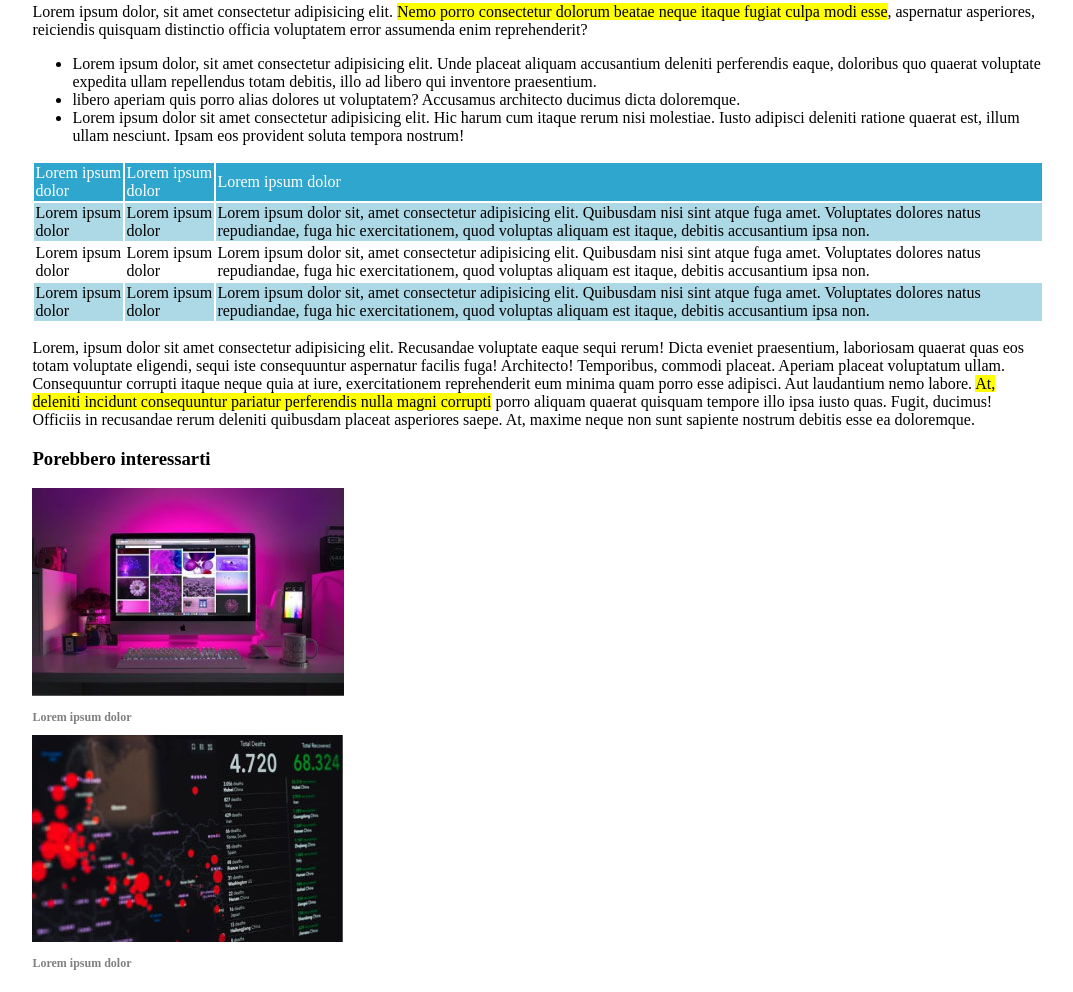
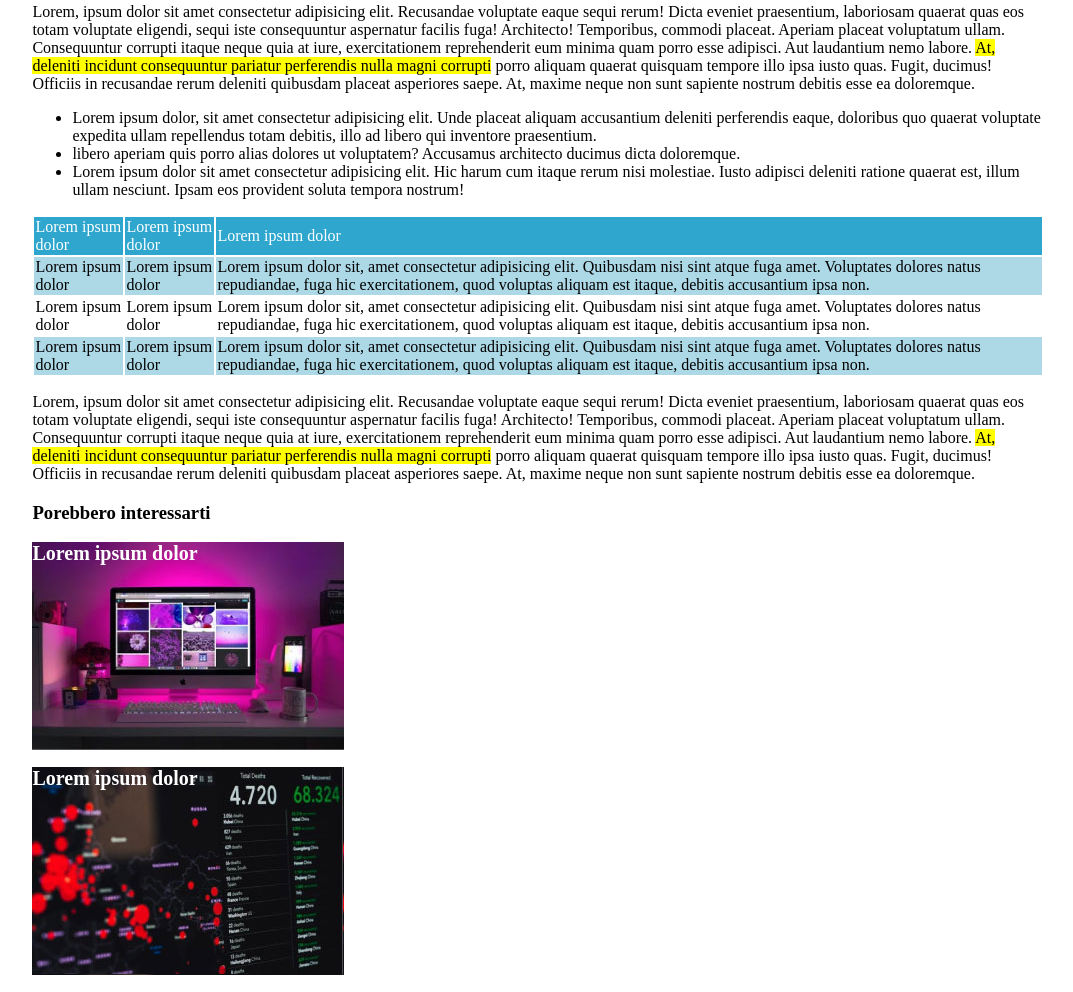
Before and after one commit to JacopoTrincanato/html-css-booleaner, a plain HTML site: page index.html in a window 1280 px wide. Shown: the part 1251-2243 px from the top of the page, without its empty margins (102-1175 px from the left). Drawn offline with Linux system fonts and the light colour scheme.

Commit message:
fix images and lorem text

```diff
--- a/index.html
+++ b/index.html
@@ -27,7 +27,7 @@
         </section>
 
         <section>
-            <p>Lorem ipsum dolor, sit amet consectetur adipisicing elit. <span class="lorem-text">Nemo porro consectetur dolorum beatae neque itaque fugiat culpa modi esse</span>, aspernatur asperiores, reiciendis quisquam distinctio officia voluptatem error assumenda enim reprehenderit?</p>
+            <p>Lorem, ipsum dolor sit amet consectetur adipisicing elit. Recusandae voluptate eaque sequi rerum! Dicta eveniet praesentium, laboriosam quaerat quas eos totam voluptate eligendi, sequi iste consequuntur aspernatur facilis fuga! Architecto! Temporibus, commodi placeat. Aperiam placeat voluptatum ullam. Consequuntur corrupti itaque neque quia at iure, exercitationem reprehenderit eum minima quam porro esse adipisci. Aut laudantium nemo labore. <span class="lorem-text">At, deleniti incidunt consequuntur pariatur perferendis nulla magni corrupti</span> porro aliquam quaerat quisquam tempore illo ipsa iusto quas. Fugit, ducimus! Officiis in recusandae rerum deleniti quibusdam placeat asperiores saepe. At, maxime neque non sunt sapiente nostrum debitis esse ea doloremque.</p>
 
             <ul>
                 <li>Lorem ipsum dolor, sit amet consectetur adipisicing elit. Unde placeat aliquam accusantium deleniti perferendis eaque, doloribus quo quaerat voluptate expedita ullam repellendus totam debitis, illo ad libero qui inventore praesentium.</li>
@@ -64,18 +64,16 @@
                 </tbody>
             </table>
 
+
+
             <p>Lorem, ipsum dolor sit amet consectetur adipisicing elit. Recusandae voluptate eaque sequi rerum! Dicta eveniet praesentium, laboriosam quaerat quas eos totam voluptate eligendi, sequi iste consequuntur aspernatur facilis fuga! Architecto! Temporibus, commodi placeat. Aperiam placeat voluptatum ullam. Consequuntur corrupti itaque neque quia at iure, exercitationem reprehenderit eum minima quam porro esse adipisci. Aut laudantium nemo labore. <span class="lorem-text">At, deleniti incidunt consequuntur pariatur perferendis nulla magni corrupti</span> porro aliquam quaerat quisquam tempore illo ipsa iusto quas. Fugit, ducimus! Officiis in recusandae rerum deleniti quibusdam placeat asperiores saepe. At, maxime neque non sunt sapiente nostrum debitis esse ea doloremque.</p>
         </section>
 
         <section>
             <h3>Porebbero interessarti</h3>
 
-            <img src="./img/monitor.jpg" alt="">
-            <h2 class="image-text">Lorem ipsum dolor</h2>
-
-
-            <img src="./img/graph.jpg" alt="">
-            <h2 class="image-text">Lorem ipsum dolor</h2>
+            <h2 class="image text1">Lorem ipsum dolor</h2>
+            <h2 class="image text2">Lorem ipsum dolor</h2>
 
         </section>
     </main>
--- a/style.css
+++ b/style.css
@@ -55,3 +55,18 @@ thead{
 .row{
     background-color: lightblue;
 }
+
+.image{
+    width: 312px;
+    height: 208px;
+}
+
+.text1{
+    background-image: url('./img/monitor.jpg');
+    color: white;
+}
+
+.text2{
+    background-image: url('./img/graph.jpg');
+    color: white;
+}
```
